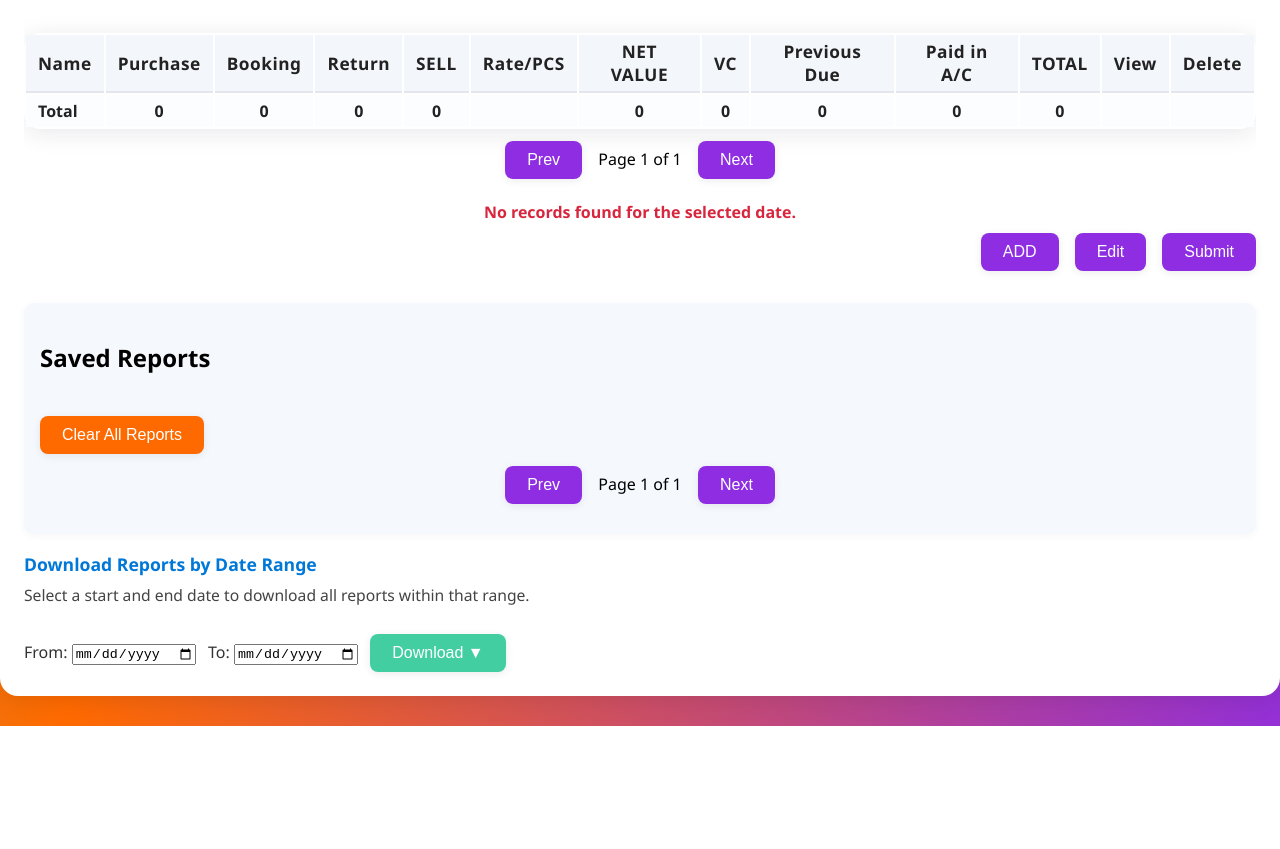
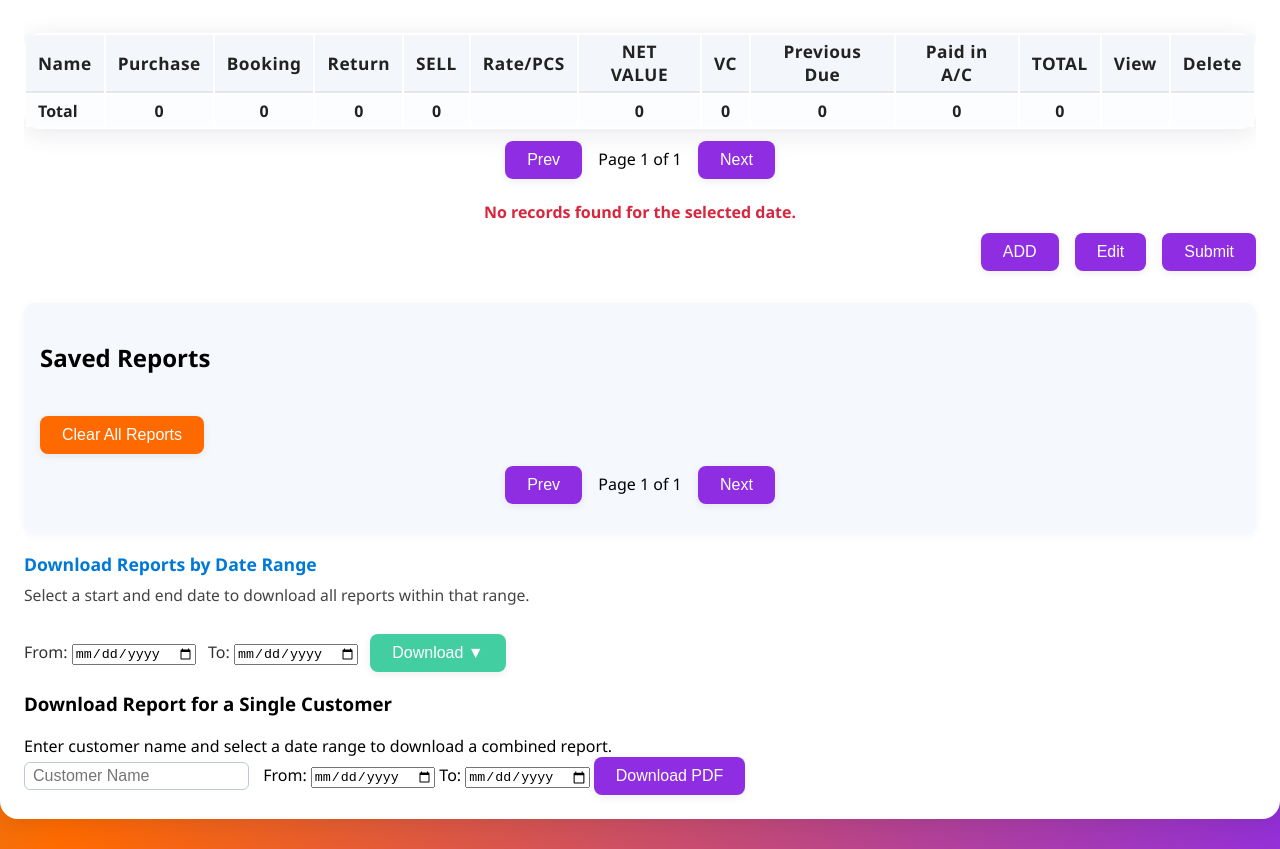
Before and after one commit to tech-hub161/MAATARA, a plain HTML site: page index.html in a window 1280 px wide. Shown: the part 248-1097 px from the top of the page. Before the commit the page ends 974 px from the top, so only its background shows below. Drawn offline with Linux system fonts and the light colour scheme.

Commit message:
Add files via upload

```diff
--- a/index.html
+++ b/index.html
@@ -87,6 +87,18 @@
             </div>
         </div>
 
+        <div class="customer-date-range-download-section">
+            <h3 class="customer-date-range-title">Download Report for a Single Customer</h3>
+            <div class="customer-date-range-description">Enter customer name and select a date range to download a combined report.</div>
+            <div class="customer-date-range-download">
+                <input type="text" id="customer-name-for-report" placeholder="Customer Name" style="padding: 4px 8px; font-size: 1em; border-radius: 6px; border: 1px solid #bfc9d9; margin-right: 10px;">
+                <label>From: <input type="date" id="customer-from-date"></label>
+                <label>To: <input type="date" id="customer-to-date"></label>
+                <button id="download-customer-report" type="button">Download PDF</button>
+            </div>
+        </div>
+    </div>
+
     <script src="assets/app.js"></script>
 </body>
 </html>
```
